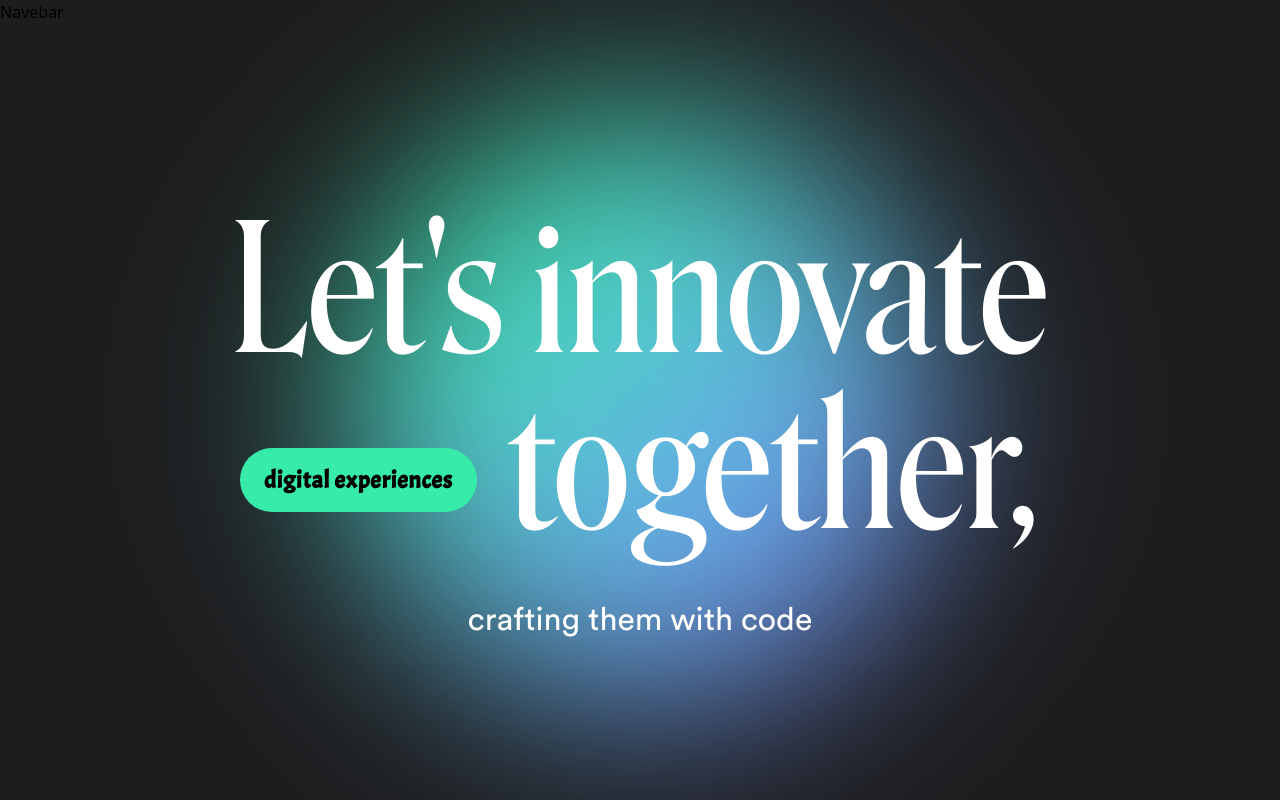
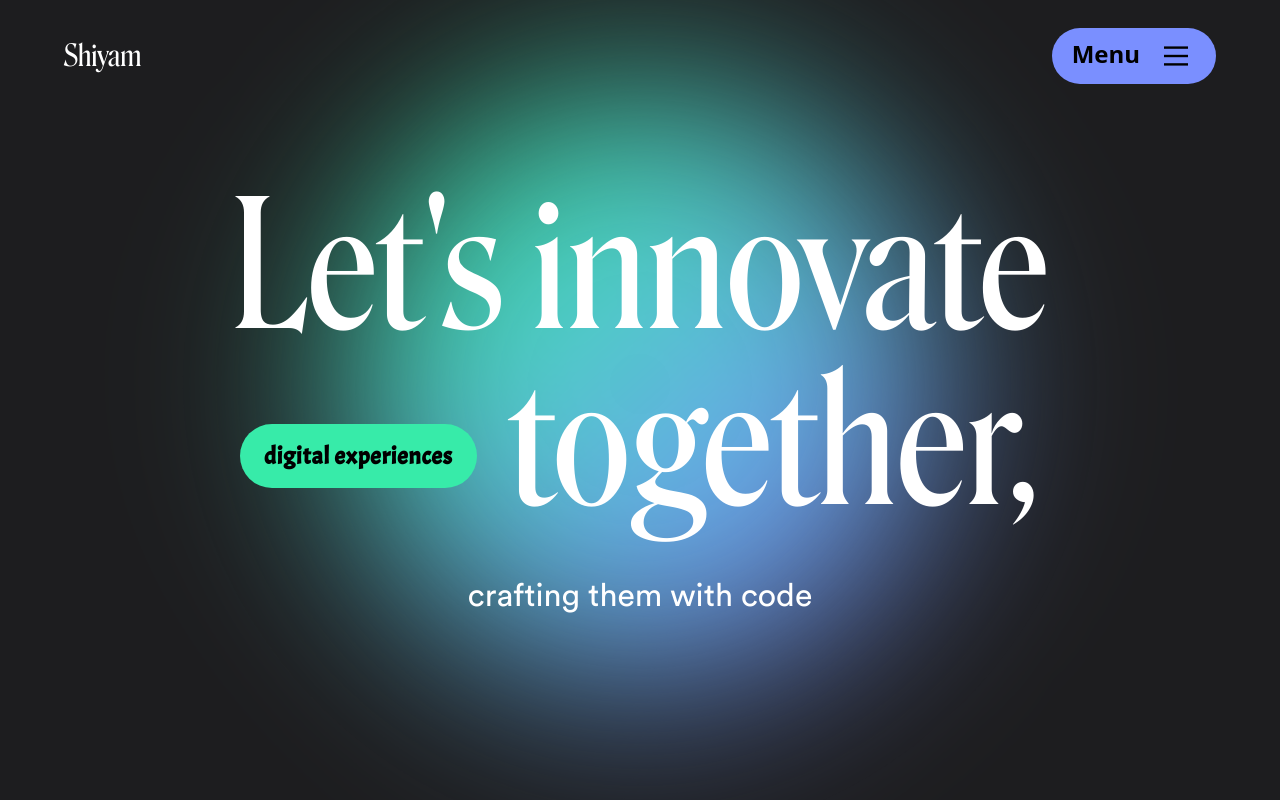
Before and after one commit to shiyammm/portfolio_using_react, a React (Vite) app: page / in a window 1280 px wide. Shown: the top 800 px of the page. Built offline with nearby package versions, Linux system fonts and the light colour scheme.

Commit message:
Update Navbar with Menu component

```diff
--- a/src/containers/Navbar.jsx
+++ b/src/containers/Navbar.jsx
@@ -1,9 +1,17 @@
-import React from 'react'
+import React from 'react';
+import Menu from '../components/Menu';
 
-const Navebar = () => {
+const Navbar = () => {
   return (
-    <div>Navebar</div>
-  )
-}
+    <nav className="absolute top-0 left-0 right-0 flex items-center justify-between h-10 px-16 pt-14 bg-gray-800 text-white z-[99]">
+      <header className="font-roslindale-display text-3xl text-white z-[60]">
+        Shiyam
+      </header>
+      <div>
+        <Menu />
+      </div>
+    </nav>
+  );
+};
 
-export default Navebar
+export default Navbar;
```
